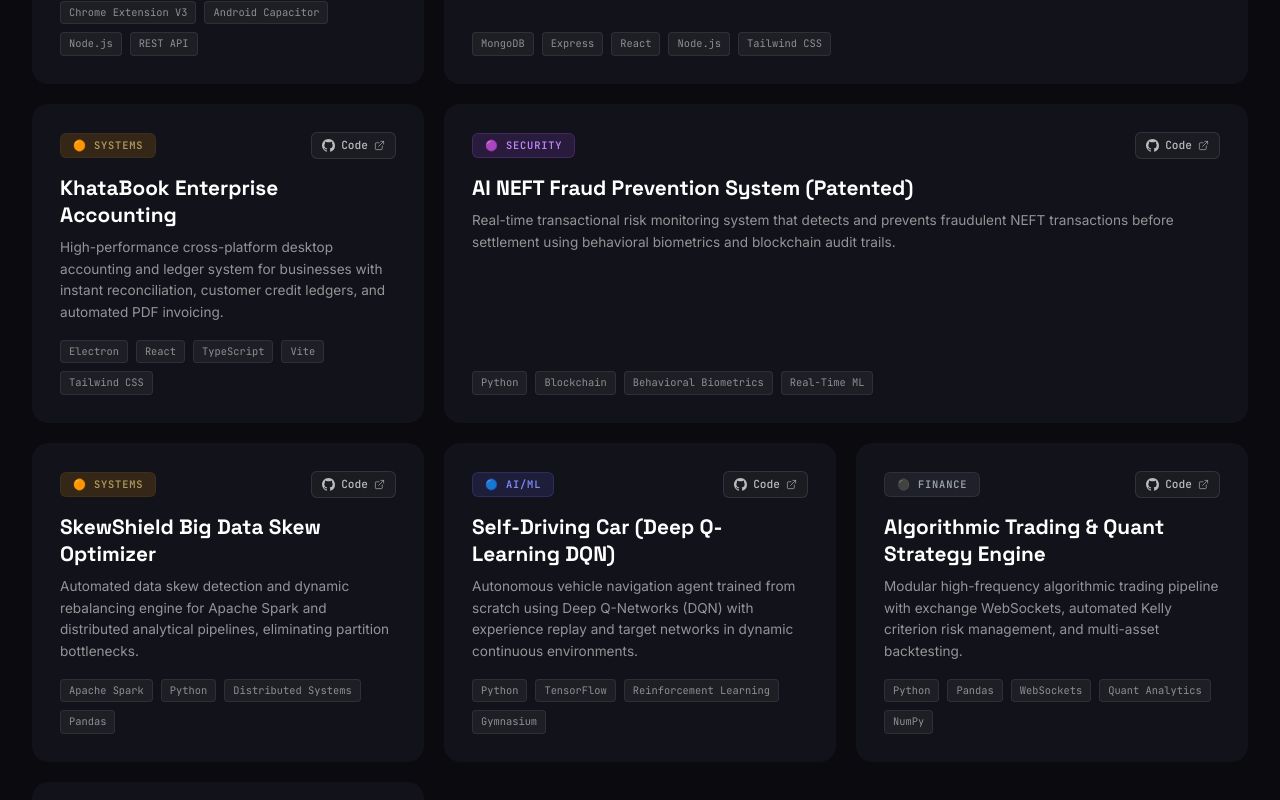
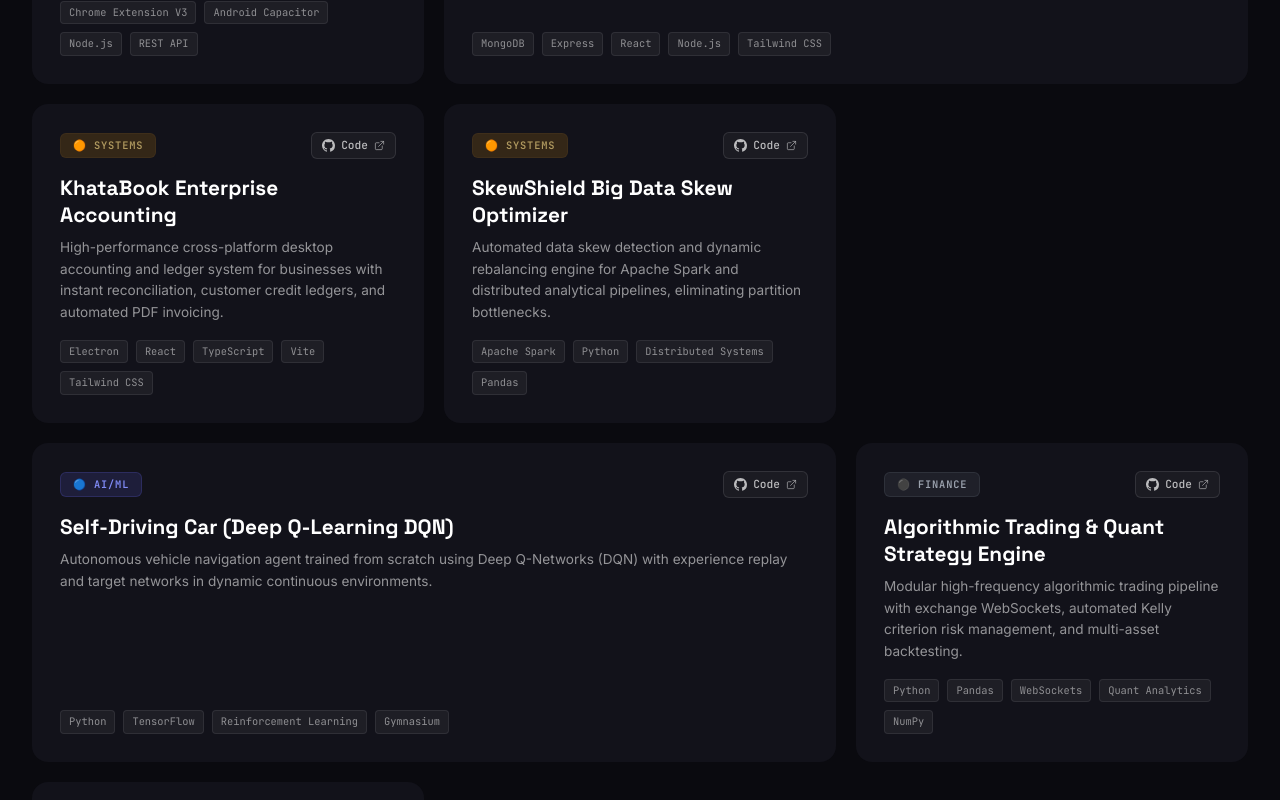
Before and after one commit to snowowl69/portfolio, a React (Vite) app: page / in a window 1280 px wide. Shown: the part 6660-7460 px from the top of the page. Built offline with nearby package versions, Linux system fonts and the light colour scheme.

Commit message:
refactor: remove redundant AI NEFT Fraud Prevention from projects (retained in Patents section)

```diff
--- a/src/data/projects.js
+++ b/src/data/projects.js
@@ -82,18 +82,9 @@ export const projects = [
     highlight: 'Offline-first desktop architecture with instant balance reconciliations and encrypted transaction storage.',
     span: 'col-span-1',
   },
+
   {
     id: 8,
-    name: 'AI NEFT Fraud Prevention System (Patented)',
-    description: 'Real-time transactional risk monitoring system that detects and prevents fraudulent NEFT transactions before settlement using behavioral biometrics and blockchain audit trails.',
-    domain: 'Security',
-    stack: ['Python', 'Blockchain', 'Behavioral Biometrics', 'Real-Time ML'],
-    github: 'https://github.com/snowowl69',
-    highlight: 'Granted Indian Patent No. 202541104671: sub-100ms multi-layer verification without interrupting legitimate banking transfers.',
-    span: 'col-span-2', // wide
-  },
-  {
-    id: 9,
     name: 'SkewShield Big Data Skew Optimizer',
     description: 'Automated data skew detection and dynamic rebalancing engine for Apache Spark and distributed analytical pipelines, eliminating partition bottlenecks.',
     domain: 'Systems',
@@ -103,17 +94,17 @@ export const projects = [
     span: 'col-span-1',
   },
   {
-    id: 10,
+    id: 9,
     name: 'Self-Driving Car (Deep Q-Learning DQN)',
     description: 'Autonomous vehicle navigation agent trained from scratch using Deep Q-Networks (DQN) with experience replay and target networks in dynamic continuous environments.',
     domain: 'AI/ML',
     stack: ['Python', 'TensorFlow', 'Reinforcement Learning', 'Gymnasium'],
     github: 'https://github.com/snowowl69',
     highlight: 'End-to-end DQN policy mastering lane centering, adaptive speed control, and multi-obstacle avoidance autonomously.',
-    span: 'col-span-1',
+    span: 'col-span-2', // wide
   },
   {
-    id: 11,
+    id: 10,
     name: 'Algorithmic Trading & Quant Strategy Engine',
     description: 'Modular high-frequency algorithmic trading pipeline with exchange WebSockets, automated Kelly criterion risk management, and multi-asset backtesting.',
     domain: 'Finance',
@@ -123,7 +114,7 @@ export const projects = [
     span: 'col-span-1',
   },
   {
-    id: 12,
+    id: 11,
     name: 'High-Availability Cloud Architecture',
     description: 'Multi-AZ fault-tolerant cloud infrastructure on AWS featuring active-passive failover, elastic load balancing, auto-scaling groups, and zero-downtime rolling deploys.',
     domain: 'Web',
```
